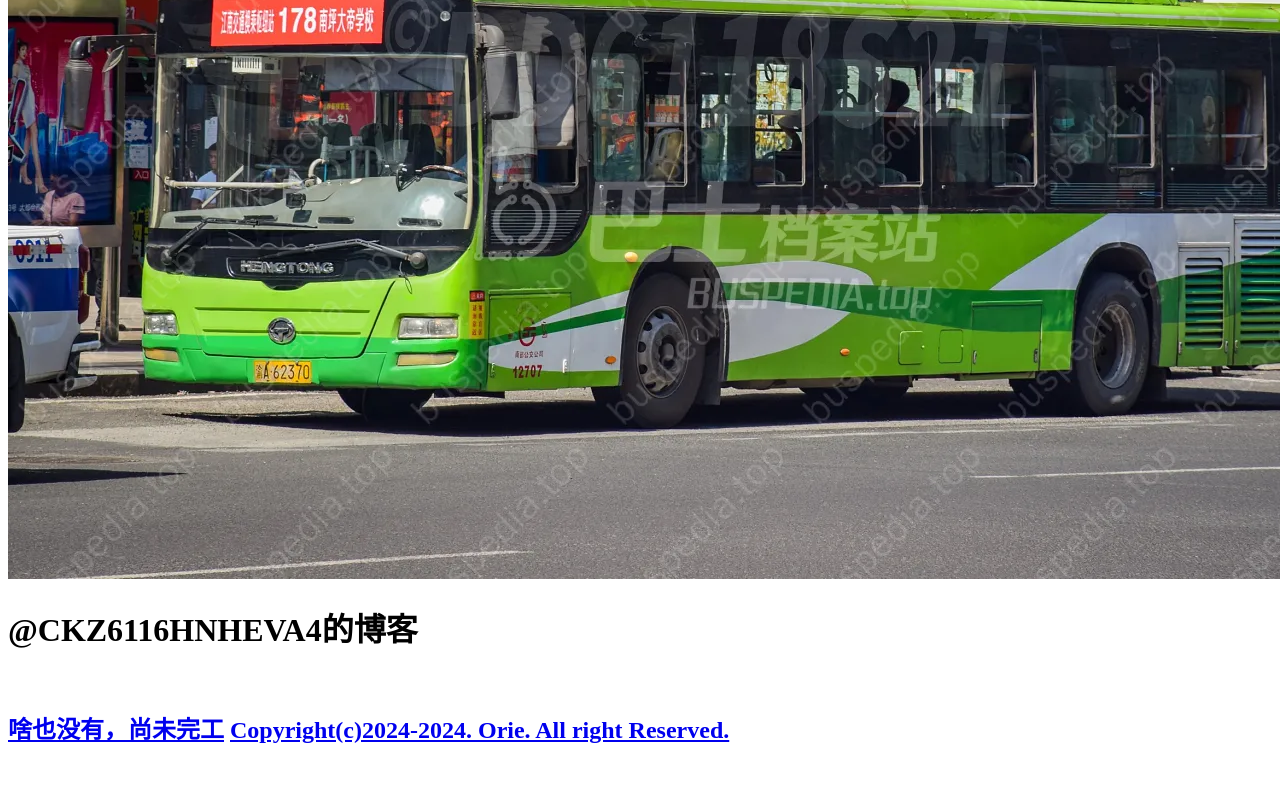
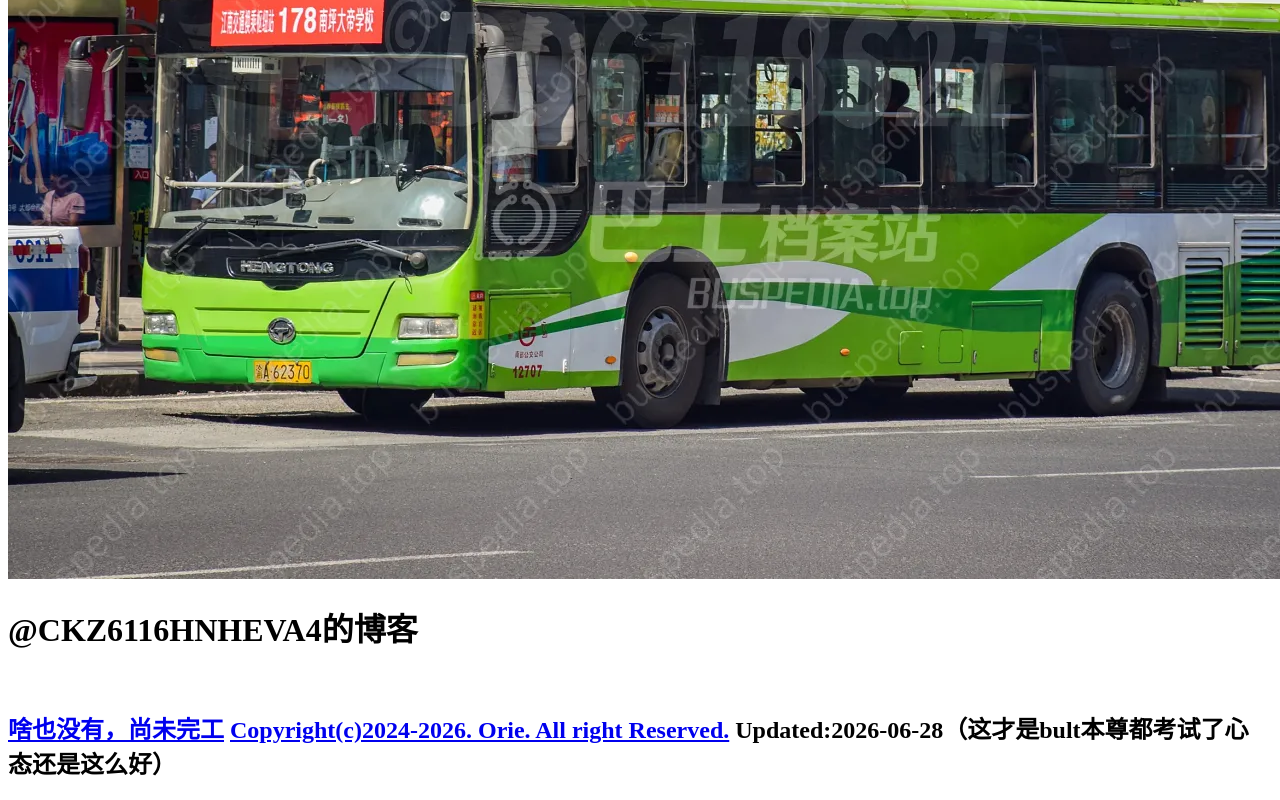
Before and after one commit to fadyou14/oriesblog, a plain HTML site: page index.html in a window 1280 px wide. Shown: the part 362-1162 px from the top of the page. Before the commit the page ends 1127 px from the top, so only its background shows below. Drawn offline with Linux system fonts and the light colour scheme.

Commit message:
Update title and copyright year in index.html

```diff
--- a/index.html
+++ b/index.html
@@ -2,13 +2,15 @@
 <html>
 <head>
     <meta charset = "UTF-8">
-    <title>Test</title>
+    <title>Blog</title>
 </head>
 <body>
     <img src="/min.jpg" alt="main">
     <br>
     <h1><strong>@CKZ6116HNHEVA4的博客</strong></h1>
-    <br>
+    </br>
     <h2><a href="https://www.luogu.com.cn">啥也没有，尚未完工</a>
-<a href="https://hydro.ac/user/35362">Copyright(c)2024-2024. Orie. All right Reserved.</a>
+    <a href="https://hydro.ac/user/35362">Copyright(c)2024-2026. Orie. All right Reserved.</a>
+        Updated:2026-06-28（这才是bult本尊都考试了心态还是这么好）
 </body>
+</html>
```
